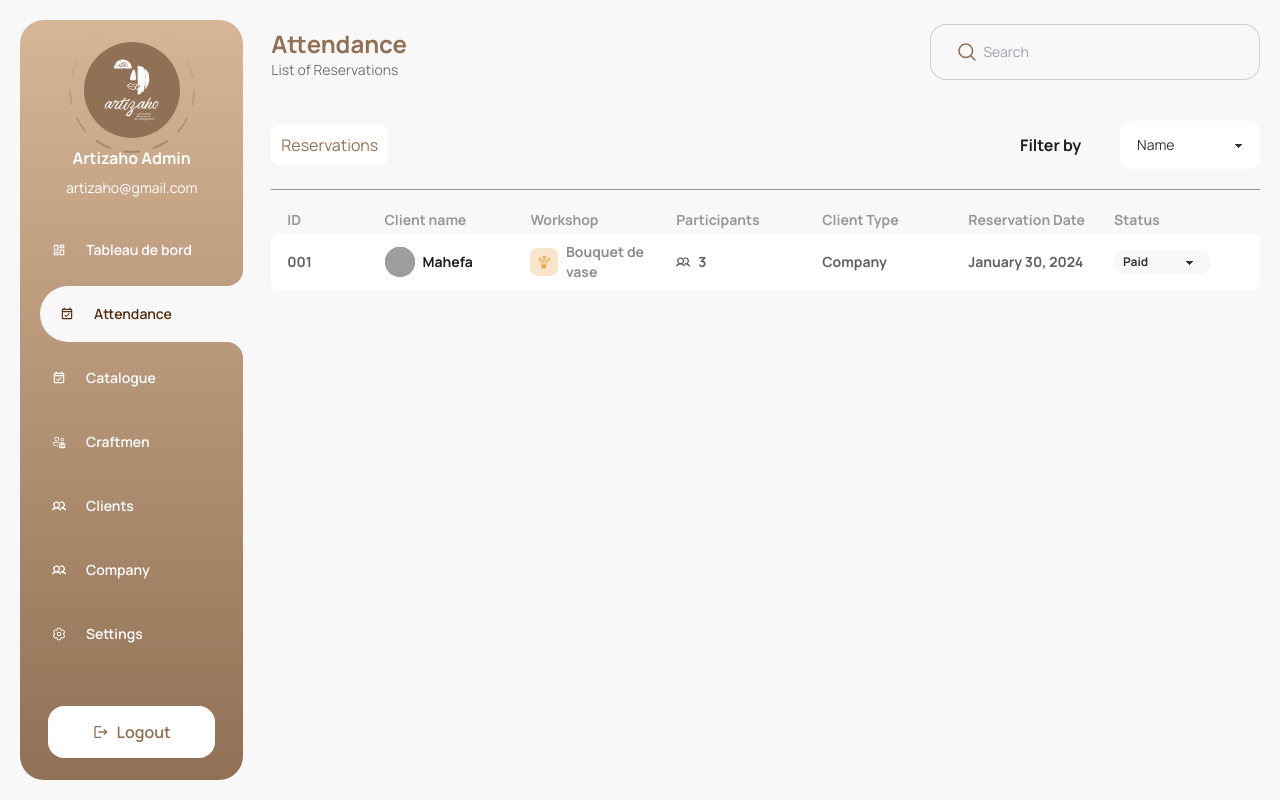
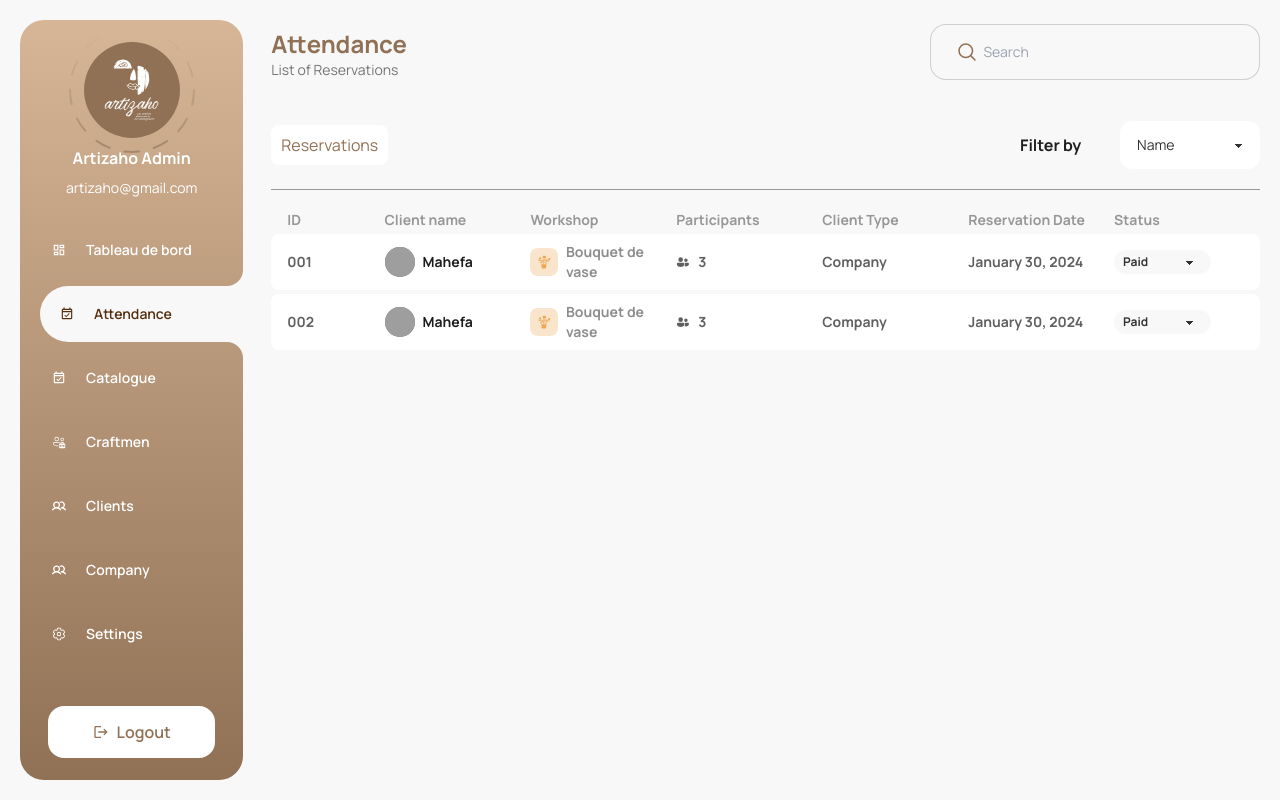
Before and after one commit to andrianina4/ARTIZAHO, a Next.js app: page /admin/attendance in a window 1280 px wide. Built offline with nearby package versions, Linux system fonts and the light colour scheme; grey boxes are pictures that could not be loaded.

Commit message:
update : attendance design & status changes

```diff
--- a/app/admin/attendance/component/attendanceItem.tsx
+++ b/app/admin/attendance/component/attendanceItem.tsx
@@ -1,12 +1,11 @@
 "use client";
 
-import Button from "@/components/button";
 import Select from "@/components/select";
-import {Heart, Users} from "@/constants/link/icons";
+import {PeopleFill} from "@/constants/link/icons";
 import {IAttendance} from "@/types/IAttendance";
 import {ISelect} from "@/types/IField";
 import Image from "next/image";
-import React from "react";
+import React, {ChangeEvent, useState} from "react";
 
 const selectItem: Array<ISelect> = [
 	{
@@ -24,6 +23,10 @@ const selectItem: Array<ISelect> = [
 ];
 
 function AttendanceItem({attendance}: {attendance: IAttendance}) {
+	// Formattages
+	const formatNumber = (number: number): string => {
+		return number.toString().padStart(3, "0");
+	};
 	const formattedDate: string = new Intl.DateTimeFormat("en-US", {
 		day: "numeric",
 		month: "long",
@@ -33,9 +36,21 @@ function AttendanceItem({attendance}: {attendance: IAttendance}) {
 		// second: "numeric",
 	}).format(attendance.att_date_reservation);
 
+	// State pour gérer le SELECT
+	const [Status, setStatus] = useState<string>(attendance.att_status);
+	const handleSelectChange = async (event: ChangeEvent<HTMLInputElement>) => {
+		setStatus(event.target.value);
+		changeStatus(attendance.att_id);
+	};
+
+	// Fonction pour lancer un changement de statut vers le back
+	const changeStatus = (id: string | number) => {
+		console.log(`Changement du status de ${id} pour ${Status}`);
+	};
+
 	return (
 		<div className="grid grid-cols-custom text-sm font-bold bg-white items-center rounded-lg h-14 pl-4 my-1 ">
-			<span className="opacity-70">{attendance.att_id}</span>
+			<span className="opacity-70">{formatNumber(attendance.att_id)}</span>
 			<div className="flex items-center gap-2">
 				<div className="w-[30px] h-[30px] relative rounded-full bg-slate-500">
 					<Image src={attendance.att_image} alt="" fill className="rounded-full" />
@@ -52,14 +67,19 @@ function AttendanceItem({attendance}: {attendance: IAttendance}) {
 				<p className="opacity-50">{attendance.att_workshop.workshop_name}</p>
 			</div>
 			<div className="flex gap-2 items-center">
-				<Users className="opacity-70" />
+				<PeopleFill className="opacity-70" />
 				<div className="opacity-70">{attendance.att_nb_part}</div>
 			</div>
 			<div className="opacity-70">
 				{attendance.att_type == "company" ? "Company" : "Individuals"}
 			</div>
 			<div className="opacity-70">{formattedDate}</div>
-			<Select values={selectItem} className="!select-xs" />
+			<Select
+				values={selectItem}
+				className="!select-xs"
+				value={Status}
+				onChange={handleSelectChange}
+			/>
 		</div>
 	);
 }
--- a/app/admin/attendance/page.tsx
+++ b/app/admin/attendance/page.tsx
@@ -29,7 +29,7 @@ const selectItem: Array<ISelect> = [
 
 const listAttendance: Array<IAttendance> = [
 	{
-		att_id: "001",
+		att_id: 1,
 		att_image: "/temp/vase.png",
 		att_name: "Mahefa",
 		att_workshop: {
@@ -40,7 +40,21 @@ const listAttendance: Array<IAttendance> = [
 		att_nb_part: 3,
 		att_type: "company",
 		att_date_reservation: new Date(),
-		att_status: "inprogress",
+		att_status: "paid",
+	},
+	{
+		att_id: 2,
+		att_image: "/temp/vase.png",
+		att_name: "Mahefa",
+		att_workshop: {
+			workshop_icon: <FlowerOne />,
+			workshop_name: "Bouquet de vase",
+			workshop_color: "bronze",
+		},
+		att_nb_part: 3,
+		att_type: "company",
+		att_date_reservation: new Date(),
+		att_status: "paid",
 	},
 ];
 
--- a/components/select.tsx
+++ b/components/select.tsx
@@ -1,22 +1,31 @@
-import { ISelect } from '@/types/IField'
-import React from 'react'
+import {ISelect} from "@/types/IField";
+import React, {ChangeEventHandler} from "react";
 
 type SelectProps = {
-    values: Array<ISelect>,
-    className?:String
+	values: Array<ISelect>;
+	value?: string;
+	className?: String;
+	onChange?: ChangeEventHandler;
+};
+
+function Select(props: SelectProps) {
+	const {values, value, className, onChange} = props;
+
+	return (
+		<select
+			value={value}
+			onChange={onChange}
+			className={`select bg-white-40%  rounded-2xl h-14 font-manrope text-sm text-black-60%  w-full ${className}`}>
+			{values.map((item, index) => {
+				const {label, value} = item;
+				return (
+					<option key={index} value={value}>
+						{label}
+					</option>
+				);
+			})}
+		</select>
+	);
 }
 
-function Select(props: SelectProps) {
-    const { values, className } = props
-
-    return (
-        <select className={`select bg-white-40%  rounded-2xl h-14 font-manrope text-sm text-black-60%  w-full ${className}`}>
-            {values.map((item, index) => {
-                const { label, value } = item
-                return <option key={index} value={value}>{label}</option>
-            })}
-        </select>
-    )
-}
-
-export default Select
+export default Select;
--- a/constants/link/icons.ts
+++ b/constants/link/icons.ts
@@ -55,6 +55,7 @@ import CalendarIcon from "../../public/icons/calendar.svg";
 import PermissionIcon from "../../public/icons/fluent-mdl2--permissions-solid.svg";
 import PeopleToolbox from "../../public/icons/fluent--people-toolbox-20-regular.svg";
 import EllipseBrown from "../../public/icons/ellipseBrown.svg";
+import PeopleFill from "../../public/icons/fluent--people-48-filled.svg";
 
 export {
 	MenuIcon,
@@ -114,4 +115,5 @@ export {
 	PermissionIcon,
 	PeopleToolbox,
 	EllipseBrown,
+	PeopleFill,
 };
--- a/types/IAttendance.ts
+++ b/types/IAttendance.ts
@@ -1,7 +1,7 @@
 import {ReactNode} from "react";
 
 export type IAttendance = {
-	att_id: string;
+	att_id: number;
 	att_image: string;
 	att_name: string;
 	att_workshop: {
```
Also changed, not shown: public/icons/flowbite--check-outline.svg (added), public/icons/fluent--people-48-filled.svg (added).
